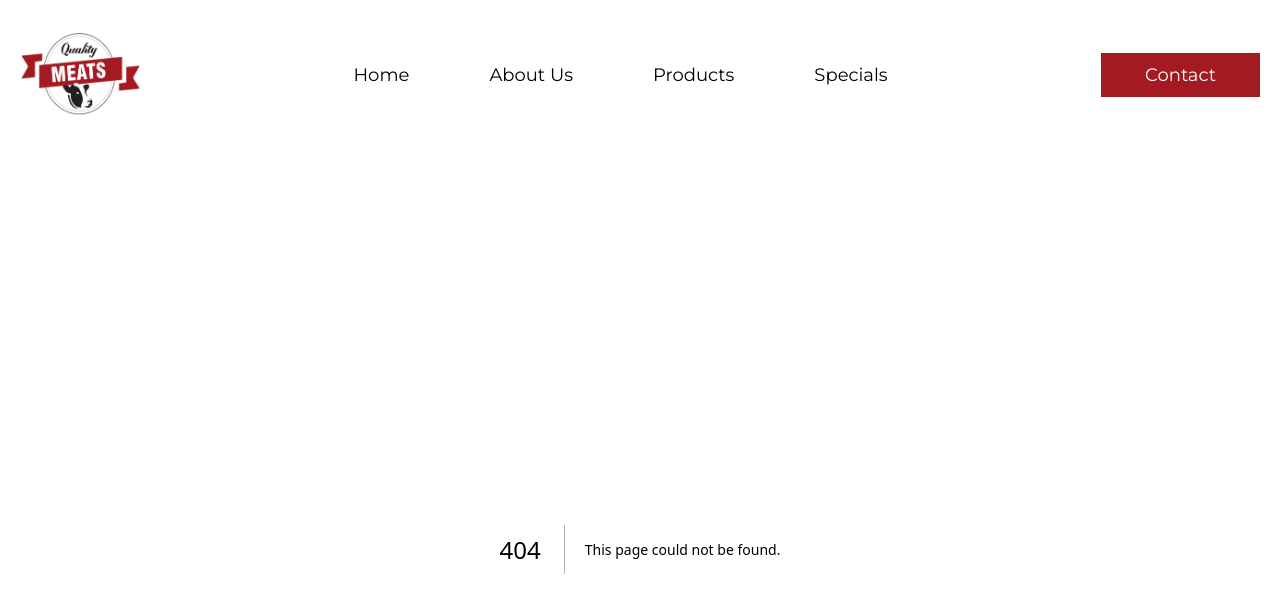
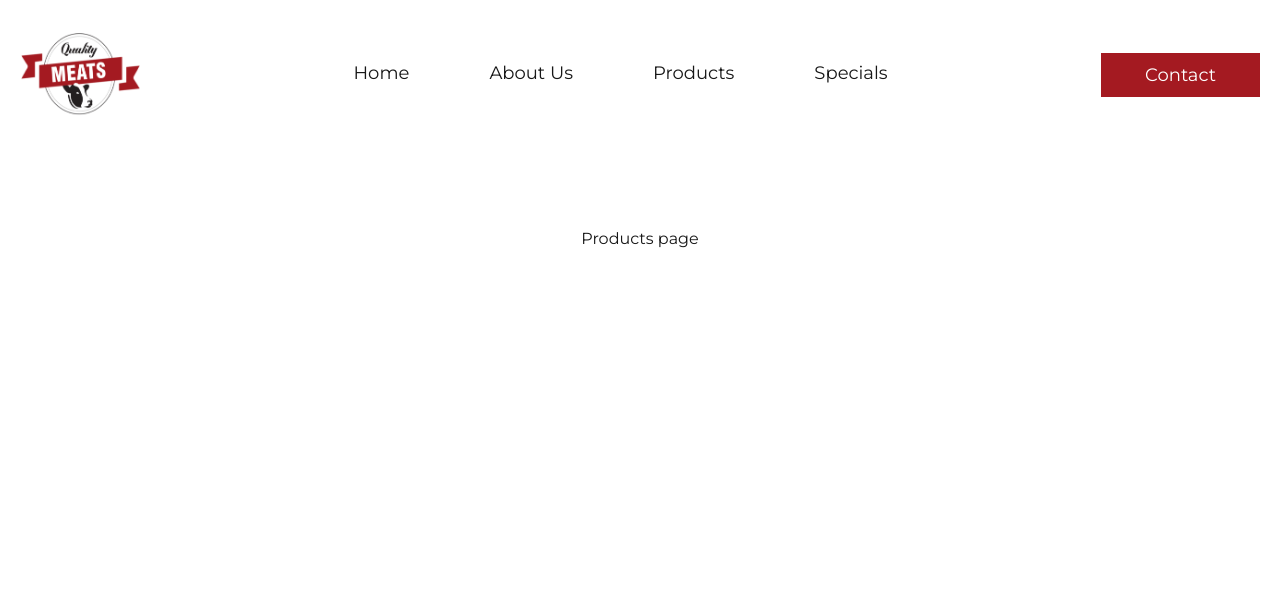
Before and after one commit to Thati05/Qaulity-Meats, a Next.js app: page /products in a window 1280 px wide. Before the commit this address had no page. Shown: the top 612 px of the page. Built offline with nearby package versions, Linux system fonts and the light colour scheme.

Commit message:
Navigation/Routing

```diff
--- /dev/null
+++ b/app/about-us/page.tsx
@@ -0,0 +1,11 @@
+import React from 'react'
+
+type Props = {}
+
+export default function About({}: Props) {
+  return (
+    <div className="grid grid-rows-[20px_1fr_20px] items-center justify-items-center min-h-screen p-8 pb-20 gap-16 sm:p-20 font-[family-name:var(--font-mont-sans)]">
+     About page
+    </div>
+  )
+}
--- /dev/null
+++ b/app/contact/page.tsx
@@ -0,0 +1,11 @@
+import React from 'react'
+
+type Props = {}
+
+export default function Contact({}: Props) {
+  return (
+    <div className="grid grid-rows-[20px_1fr_20px] items-center justify-items-center min-h-screen p-8 pb-20 gap-16 sm:p-20 font-[family-name:var(--font-mont-sans)]">
+     Contact page
+    </div>
+  )
+}
--- /dev/null
+++ b/app/products/page.tsx
@@ -0,0 +1,11 @@
+import React from 'react'
+
+type Props = {}
+
+export default function Products({}: Props) {
+  return (
+    <div className="grid grid-rows-[20px_1fr_20px] items-center justify-items-center min-h-screen p-8 pb-20 gap-16 sm:p-20 font-[family-name:var(--font-mont-sans)]">
+    Products page
+   </div>
+  )
+}
--- /dev/null
+++ b/app/specials/page.tsx
@@ -0,0 +1,11 @@
+import React from 'react'
+
+type Props = {}
+
+export default function Specials({}: Props) {
+  return (
+    <div className="grid grid-rows-[20px_1fr_20px] items-center justify-items-center min-h-screen p-8 pb-20 gap-16 sm:p-20 font-[family-name:var(--font-mont-sans)]">
+     Specials page
+    </div>
+  )
+}
--- a/components/Menubar.jsx
+++ b/components/Menubar.jsx
@@ -3,12 +3,15 @@ import React, { useState } from "react";
 import Navlinks from "@/constants/index";
 import { FaBars, FaTimes } from "react-icons/fa";
 import Link from "next/link";
+import Image from "next/image";
+import Logo from '@/public/assets/images/Logo.png'
+
 
 export default function Menubar() {
   const [isOpen, setIsOpen] = useState(false);
 
   const toggleMenu = () => {
-    setIsOpen(!isOpen);
+    setIsOpen(!isOpen); //true
   };
 
   return (
@@ -24,18 +27,30 @@ export default function Menubar() {
 
       {/* Sidebar Menu */}
       <div
-        className={`fixed top-0 left-0 h-full bg-gray-800 text-white transform ${
+        className={`fixed top-0 left-0 h-full bg-white shadow-md text-black transform ${
           isOpen ? "translate-x-0" : "-translate-x-full"
         } transition-transform duration-300 z-50`}
       >
-        <ul className="flex flex-col p-4 space-y-4">
+        <ul className="flex flex-col p-5 pr-12 space-y-5">
+           <Image width={80} src={Logo} alt=" Quality Meats logo" />
           {Navlinks.map((link, index) => (
-            <li key={index} className="hover:bg-gray-700 p-2 rounded-lg">
+            <li key={index} className=" relative w-fit group">
               <Link onClick={() => setIsOpen(false)} href={link.href}>
                {link.name}
+               <span className="absolute bottom-0 left-0 w-0 h-[3px] bg-crimsonRed transition-all duration-300 ease-in-out group-hover:w-full"></span>
               </Link>
+
             </li>
+
           ))}
+          <li className=" relative w-fit group">
+
+          <Link onClick={() => setIsOpen} href='/contact' >
+              Contact
+              </Link>
+              <span className=" absolute bottom-0 left-0 w-0 h-[3px] bg-crimsonRed transition-all duration-300 ease-in-out group-hover:w-full"></span>
+          </li>
+
         </ul>
       </div>
 
--- a/components/Navbar.tsx
+++ b/components/Navbar.tsx
@@ -1,35 +1,47 @@
-import Image from 'next/image'
-import React from 'react'
-import Logo from '@/public/assets/images/Logo.png'
-import Navlinks from '@/constants/index'
-import Link from 'next/link'
-import Button from './Button'
-import Menubar from './Menubar'
+"use client";
 
-
-
-
+import Image from "next/image";
+import React, { useState } from "react";
+import Logo from "@/public/assets/images/Logo.png";
+import Navlinks from "@/constants/index";
+import Link from "next/link";
+import Button from "./Button";
+import Menubar from "./Menubar";
 
 export default function Navbar() {
+  const [selected, setSelected] = useState<number | null>(null);
+
+  const handleNavClick = (index: number): void => {
+    setSelected(index);
+  };
+
   return (
-    <nav className=' flex  justify-between items-center px-5 py-8 font-[family-name:var(--font-mont-sans)]'>
-      <Image width={120} alt='Quality Meats Logo' src={Logo}/>
-      <ul className=' md:flex md:gap-10 lg:gap-20  text-lg hidden'>
-        {Navlinks.map((links, index) => (
-           <li key={index}>
-            <Link href={links.href}>
-            {links.name}
+    <nav className="flex justify-between items-center px-5 py-8 font-[family-name:var(--font-mont-sans)]">
+      <Image width={120} alt="Quality Meats Logo" src={Logo} />
+      <ul className="md:flex md:gap-10 lg:gap-20 text-lg hidden">
+        {Navlinks.map((link, index) => (
+          <li key={index} className="relative group">
+            <Link
+              href={link.href}
+              className={`after:content-[''] after:block after:w-full after:h-[4px] after:bg-[#A41A21] after:transition-transform after:duration-300 ${
+                selected === index
+                  ? "after:scale-x-100"
+                  : "after:scale-x-0 hover:after:scale-x-100"
+              }`}
+              onClick={() => handleNavClick(index)}
+            >
+              {link.name}
             </Link>
-
-        </li>
+          </li>
         ))}
-
       </ul>
 
-      <Button label='Contact' href='/contact' className=' bg-[#A41A21] md:flex hidden text-white' />
-      <Menubar/>
-
-
+      <Button
+        label="Contact"
+        href="/contact"
+        className="bg-[#A41A21] md:flex hidden text-white"
+      />
+      <Menubar />
     </nav>
-  )
+  );
 }
--- a/tailwind.config.ts
+++ b/tailwind.config.ts
@@ -9,8 +9,7 @@ export default {
   theme: {
     extend: {
       colors: {
-        background: "var(--background)",
-        foreground: "var(--foreground)",
+        crimsonRed:'#A41A21'
       },
     },
   },
```
